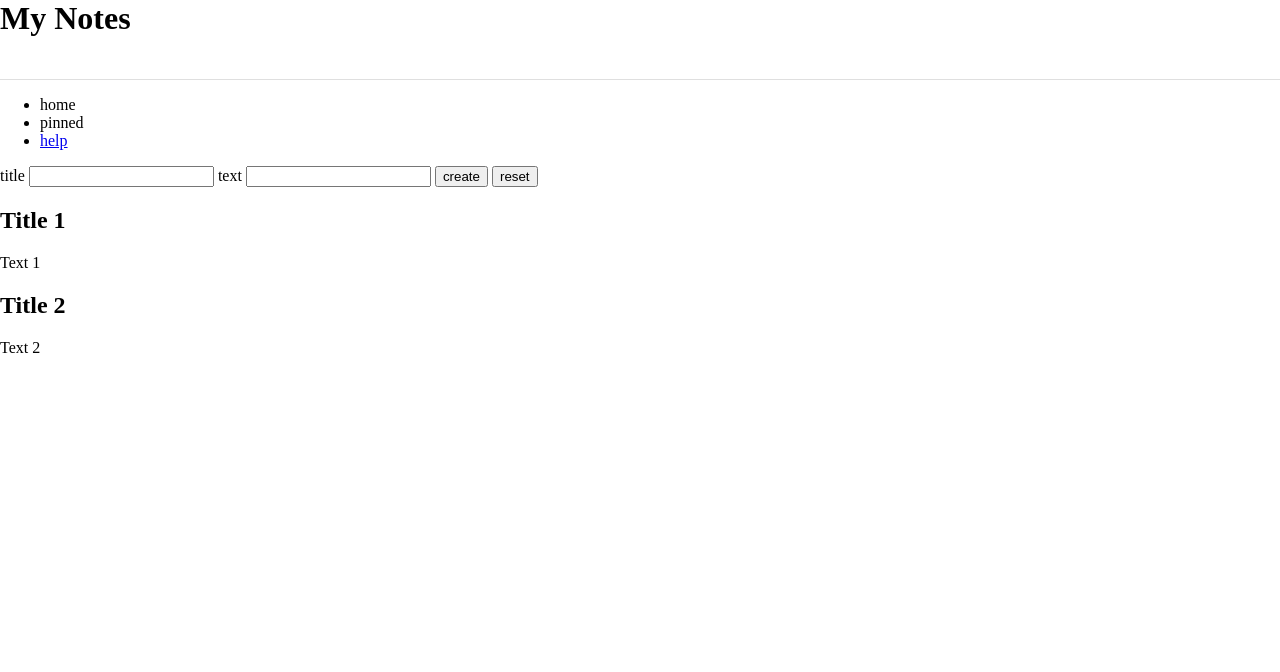
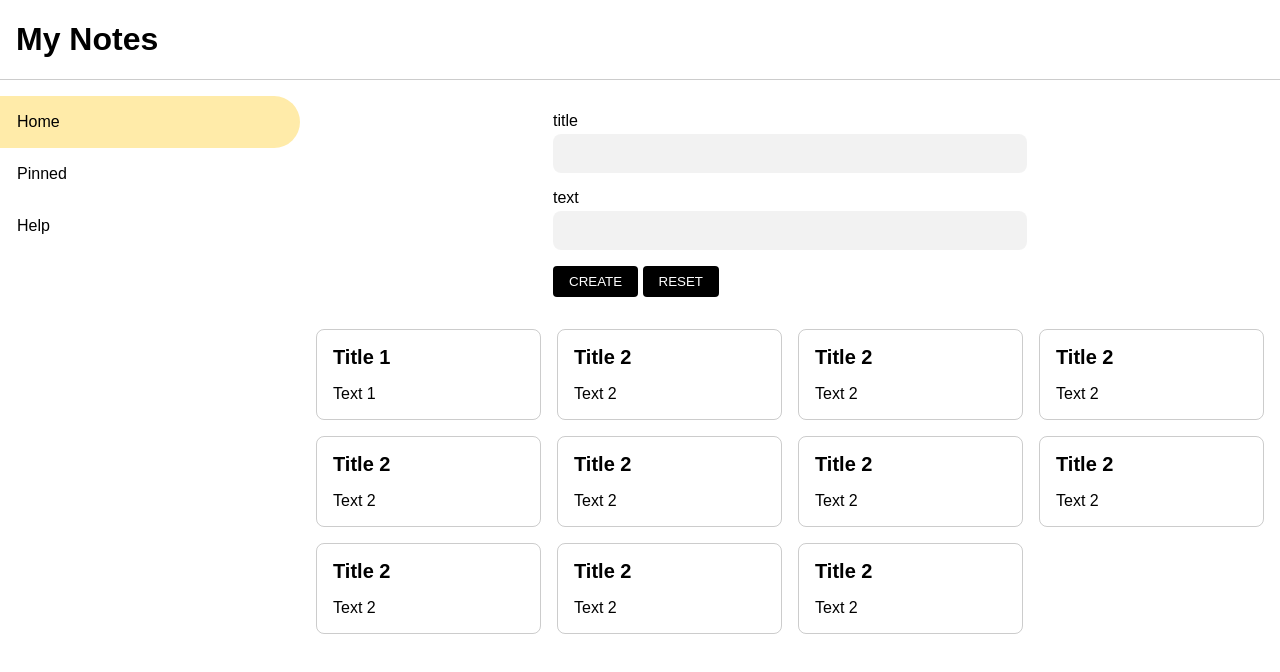
Before and after one commit to Hamedamz/frontend-workshop, a plain HTML site: page index.html in a window 1280 px wide. Drawn offline with Linux system fonts and the light colour scheme.

Commit message:
workshop-3

```diff
--- a/index.html
+++ b/index.html
@@ -10,38 +10,50 @@
 </head>
 
 <body>
-<header>
+<header class="header">
     <h1>
         My Notes
     </h1>
 </header>
 
-<div>
-    <aside>
-        <ul>
-            <li>home</li>
-            <li>pinned</li>
-            <li><a target="_blank" href="/help">help</a></li>
+<div class="wrapper">
+    <aside class="sidebar">
+        <ul class="menu">
+            <li class="menu__item">
+                <a class="menu__link menu__link--active" href="#">home</a>
+            </li>
+            <li class="menu__item">
+                <a class="menu__link" href="#">pinned</a>
+            </li>
+            <li class="menu__item">
+                <a class="menu__link" href="#">help</a>
+            </li>
         </ul>
     </aside>
 
-    <form id="noteForm">
-        <label for="noteTitle">
+    <div class="main">
+        <form id="noteForm" class="note-form">
+            <p>
+                <label class="form__label" for="noteTitle">
                     title
-            <input id="noteTitle" name="noteTitle"/>
                 </label>
+                <input class="form__input" id="noteTitle" name="noteTitle"/>
+            </p>
 
-        <label for="noteText">
+            <p>
+                <label class="form__label" for="noteText">
                     text
-            <input id="noteText" name="noteText"/>
                 </label>
+                <input class="form__input" id="noteText" name="noteText"/>
+            </p>
 
-        <button type="submit">create</button>
-        <button type="reset">reset</button>
+            <button class="btn" type="submit">create</button>
+            <button class="btn" type="reset">reset</button>
         </form>
 
-    <main id="notes">
+        <main id="notes" class="notes">
         </main>
+    </div>
 </div>
 </body>
 </html>
--- a/main.js
+++ b/main.js
@@ -3,6 +3,114 @@ const allNotes = [
     id: 1,
     title: 'Title 1',
     text: 'Text 1',
+    color: 'white',
+    isPinned: false,
+    isDeleted: false,
+    timestamps: {
+      created: '',
+      updated: '',
+    }
+  },
+  {
+    id: 2,
+    title: 'Title 2',
+    text: 'Text 2',
+    color: 'white',
+    isPinned: false,
+    isDeleted: false,
+    timestamps: {
+      created: '',
+      updated: '',
+    }
+  },
+  {
+    id: 2,
+    title: 'Title 2',
+    text: 'Text 2',
+    color: 'white',
+    isPinned: false,
+    isDeleted: false,
+    timestamps: {
+      created: '',
+      updated: '',
+    }
+  },
+  {
+    id: 2,
+    title: 'Title 2',
+    text: 'Text 2',
+    color: 'white',
+    isPinned: false,
+    isDeleted: false,
+    timestamps: {
+      created: '',
+      updated: '',
+    }
+  },
+  {
+    id: 2,
+    title: 'Title 2',
+    text: 'Text 2',
+    color: 'white',
+    isPinned: false,
+    isDeleted: false,
+    timestamps: {
+      created: '',
+      updated: '',
+    }
+  },
+  {
+    id: 2,
+    title: 'Title 2',
+    text: 'Text 2',
+    color: 'white',
+    isPinned: false,
+    isDeleted: false,
+    timestamps: {
+      created: '',
+      updated: '',
+    }
+  },
+  {
+    id: 2,
+    title: 'Title 2',
+    text: 'Text 2',
+    color: 'white',
+    isPinned: false,
+    isDeleted: false,
+    timestamps: {
+      created: '',
+      updated: '',
+    }
+  },
+  {
+    id: 2,
+    title: 'Title 2',
+    text: 'Text 2',
+    color: 'white',
+    isPinned: false,
+    isDeleted: false,
+    timestamps: {
+      created: '',
+      updated: '',
+    }
+  },
+  {
+    id: 2,
+    title: 'Title 2',
+    text: 'Text 2',
+    color: 'white',
+    isPinned: false,
+    isDeleted: false,
+    timestamps: {
+      created: '',
+      updated: '',
+    }
+  },
+  {
+    id: 2,
+    title: 'Title 2',
+    text: 'Text 2',
     color: 'white',
     isPinned: false,
     isDeleted: false,
@@ -72,8 +180,9 @@ function renderAllNotes() {
 function renderNote(note) {
   const noteElement = document.createElement('div');
 
-  const innerHTML = `<h2>${note.title}</h2>
-                        <p>${note.text}</p>`;
+  noteElement.classList.add('card');
+  const innerHTML = `<h2 class="card__title">${note.title}</h2>
+                        <p class="card__text">${note.text}</p>`;
 
   noteElement.innerHTML = innerHTML;
 
--- a/style.css
+++ b/style.css
@@ -1,3 +1,7 @@
+html {
+    font-family: sans-serif;
+}
+
 body {
     margin: 0;
 }
@@ -6,15 +10,155 @@ body {
     box-sizing: border-box;
 }
 
-header {
+.header {
+    position: fixed;
+    padding: 0 16px;
+
     height: 80px;
-    width: 100%;
+    right: 0;
+    left: 0;
+    top: 0;
 
     background-color: #ffffff;
-
-    border-bottom: 1px solid #00000020;
+    border-bottom: 1px solid rgba(0, 0, 0, 0.2);
 }
 
-header h1 {
+.sidebar {
+    position: fixed;
+    width: 300px;
+
+    left: 0;
+    bottom: 0;
+    top: 80px;
+}
+
+.main {
+    padding: 16px;
+}
+
+.wrapper {
+    margin-top: 80px;
+    margin-left: 300px;
+}
+
+.menu {
+    padding-left: 0;
+
+    list-style: none;
+}
+
+.menu__link {
+    display: block;
+
+    padding: 16px;
+
+    border: 1px solid transparent;
+    border-radius: 0 50px 50px 0;
+
+    color: #000000;
+    text-decoration: none;
+    text-transform: capitalize;
+
+    outline: none;
+}
+
+.menu__link:hover {
+    background-color: rgba(0, 0, 0, 0.1);
+}
+
+.menu__link:focus {
+    border: 1px solid rgba(0, 0, 0, 0.25);
+}
+
+.menu__item .menu__link.menu__link--active {
+    background-color: #ffeba9;
+}
+
+.notes {
+    margin-top: 32px;
+
+    display: flex;
+    flex-wrap: wrap;
+    gap: 16px;
+}
+
+.card {
+    flex-basis: calc(25% - 12px);
+    flex-shrink: 0;
+
+    border-radius: 8px;
+    border: 1px solid rgba(0, 0, 0, 0.2);
+
+    padding: 8px;
+}
+
+.card__title {
     margin: 0;
+    padding: 8px;
+    font-size: 20px;
 }
+
+.card__text {
+    margin: 0;
+    padding: 8px;
+}
+
+.note-form {
+    width: 50%;
+    margin: 0 auto;
+}
+
+.form__label {
+    display: inline-block;
+    margin-bottom: 4px;
+}
+
+.form__input {
+    display: block;
+    width: 100%;
+    padding: 12px 8px;
+
+    appearance: none;
+    -webkit-appearance: none;
+
+    border: none;
+    border-radius: 8px;
+    background-color: rgba(0, 0, 0, 0.05);
+
+    outline: none;
+}
+
+.form__input:focus {
+    background-color: #ffffff;
+    box-shadow: 0 1px 3px 1px rgba(0, 0, 0, 0.2), 0 1px 0 0 rgba(0, 0, 0, 0.3);
+}
+
+.btn {
+    padding: 8px 16px;
+
+    appearance: none;
+    -webkit-appearance: none;
+
+    outline: none;
+
+    color: #ffffff;
+    background-color: #000000;
+    border: none;
+    border-radius: 4px;
+
+    text-transform: uppercase;
+
+    cursor: pointer;
+}
+
+.btn:focus {
+    background-color: rgba(0, 0, 0, 0.8);
+}
+
+.btn:hover {
+    background-color: rgba(0, 0, 0, 0.7);
+}
+
+.btn:active {
+    background-color: rgba(0, 0, 0, 0.6);
+}
```
Lines whose indentation alone changed are shown as unchanged.
